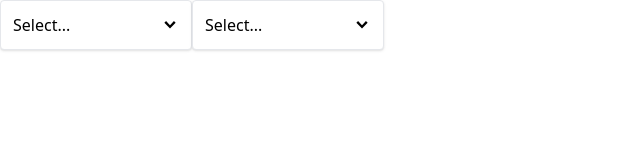
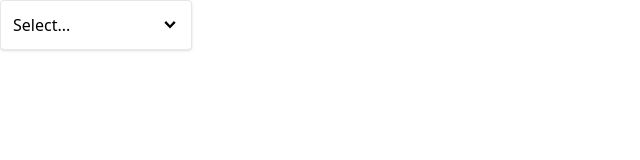
Before and after one commit to emonShimoul/udemy-react-redux-comps, a React (Create React App) app: page / in a window 1280 px wide. Shown: the top 160 px of the page, without its empty margins (0-640 px from the left). Built offline with nearby package versions, Linux system fonts and the light colour scheme.

Commit message:
slight changes

```diff
--- a/src/App.js
+++ b/src/App.js
@@ -16,7 +16,6 @@ function App() {
     return (
         <div className="flex">
             <Dropdown options={options} value={selection} onChange={handleSelection}></Dropdown>
-            <Dropdown options={options} value={selection} onChange={handleSelection}></Dropdown>
         </div>
     );
 }
```
